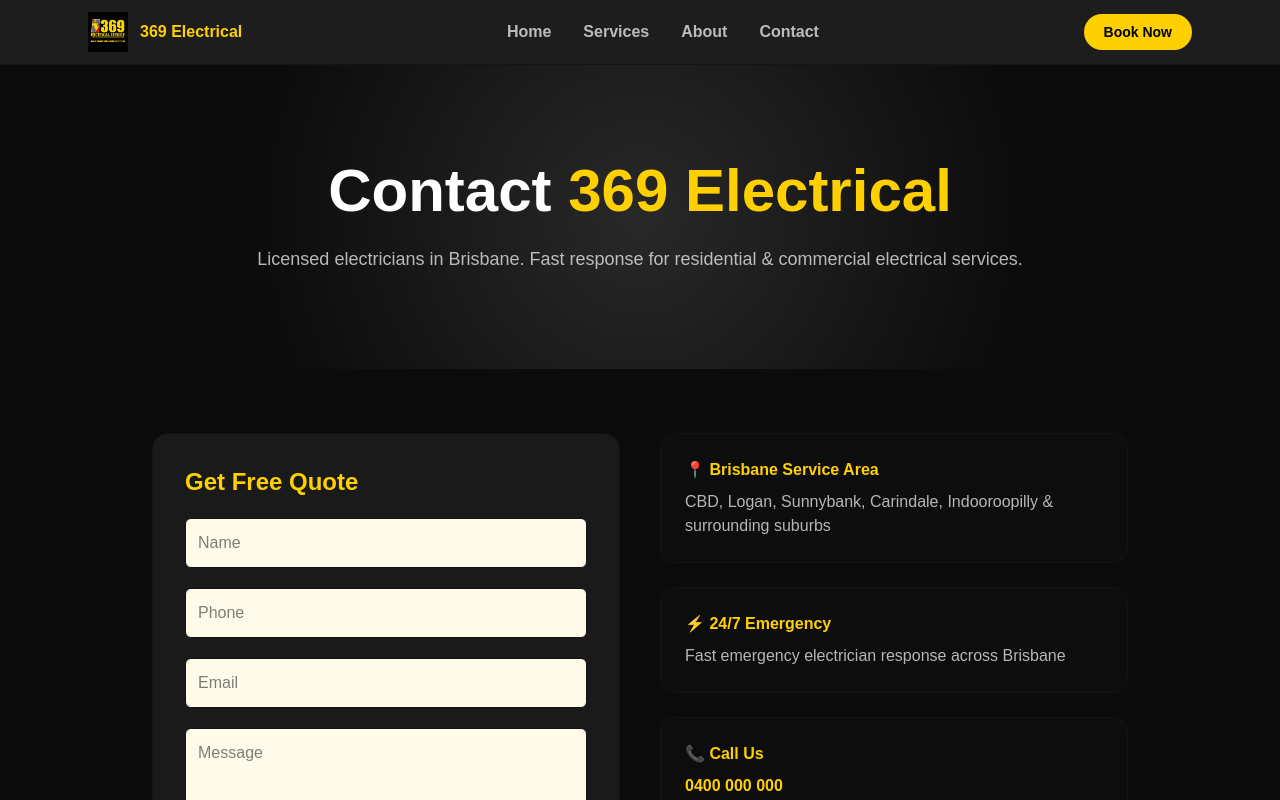
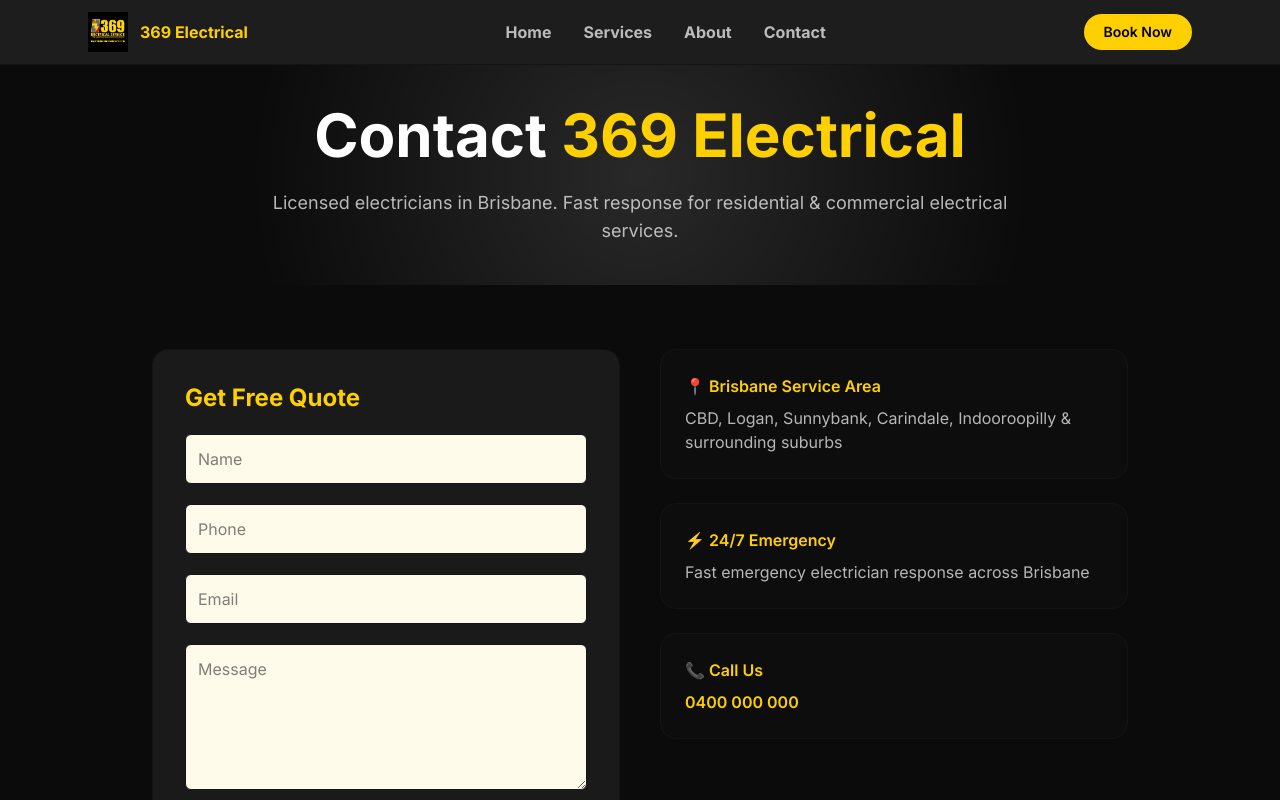
Before and after one commit to JiaxuanWang99/369-electrical, a Next.js app: page /contact in a window 1280 px wide. Shown: the top 800 px of the page. Built offline with nearby package versions, Linux system fonts and the light colour scheme.

Commit message:
update font

```diff
--- a/app/components/WhyChooseUs.tsx
+++ b/app/components/WhyChooseUs.tsx
@@ -54,7 +54,7 @@
 
 export default function WhyChooseUs() {
   return (
-    <section className="relative bg-brand-black text-white py-20 overflow-hidden">
+    <section className="relative bg-brand-black text-white py-10 overflow-hidden">
 
       {/* soft white center glow */}
       <div className="absolute inset-0 bg-[radial-gradient(circle_at_center,rgba(255,255,255,0.10),transparent_65%)]" />
--- a/app/contact/page.tsx
+++ b/app/contact/page.tsx
@@ -65,7 +65,7 @@
     <main className="bg-[#0b0b0b] text-white overflow-hidden">
 
       {/* HERO */}
-      <section className="relative py-24">
+      <section className="relative py-10">
 
         {/* ✨ white glow background */}
         <div className="absolute inset-0 bg-[radial-gradient(circle_at_center,rgba(255,255,255,0.12),transparent_60%)]" />
--- a/app/globals.css
+++ b/app/globals.css
@@ -33,7 +33,6 @@
 body {
   background: var(--background);
   color: var(--foreground);
-  font-family: Arial, Helvetica, sans-serif;
 }
 
 .project-swiper .swiper-pagination-bullet {
--- a/app/layout.tsx
+++ b/app/layout.tsx
@@ -1,22 +1,15 @@
 import type { Metadata } from "next";
-import { Geist, Geist_Mono } from "next/font/google";
+import { Inter } from "next/font/google";
 import Navbar from "./components/Navbar";
 import "./globals.css";
 
-
-const geistSans = Geist({
-  variable: "--font-geist-sans",
-  subsets: ["latin"],
-});
-
-const geistMono = Geist_Mono({
-  variable: "--font-geist-mono",
+const inter = Inter({
   subsets: ["latin"],
 });
 
 export const metadata: Metadata = {
-  title: "Create Next App",
-  description: "Generated by create next app",
+  title: "369 Electrical Service",
+  description: "Professional electricians in Brisbane",
 };
 
 export default function RootLayout({
@@ -25,14 +18,11 @@
   children: React.ReactNode;
 }>) {
   return (
-    <html
-      lang="en"
-      className={`${geistSans.variable} ${geistMono.variable} h-full antialiased`}
-    >
-      <body className="min-h-full flex flex-col">
+    <html lang="en" className="h-full antialiased">
+      <body className={`${inter.className} min-h-full flex flex-col`}>
         <Navbar />
         {children}
-        </body>
+      </body>
     </html>
   );
 }
```
